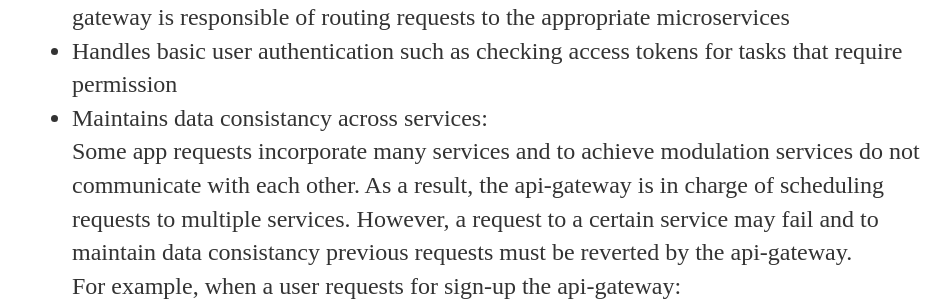
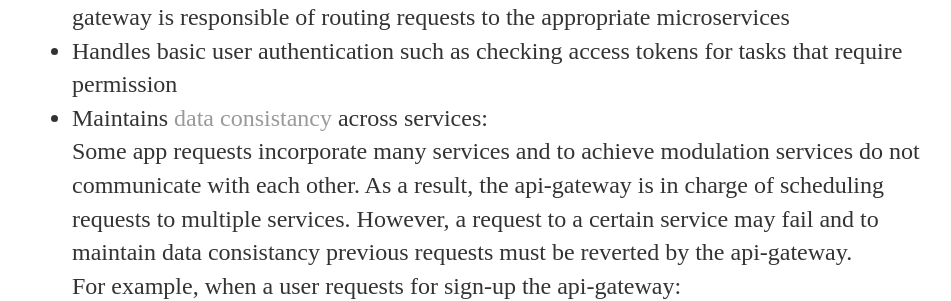
Before and after one commit to jcho7022/jcho7022.github.io, a Jekyll site: the page built from projects/float/index.html, in a window 1280 px wide and 900 px high, scrolled down 2306 px. Shown: the part 155-456 px from the top of the window, without its empty margins (160-1111 px from the left). Built offline with Jekyll 4.4.1, drawn with Linux system fonts in a browser that asks for light colours; part of the change alters nothing that is shown.

```diff
--- a/projects/float/index.html
+++ b/projects/float/index.html
@@ -28,7 +28,7 @@ and search up items using a <a href="https://jcho7022.github.io/projects/float/e
 <ul class="Functionality">
 				<li>All app requests except instant messaging requests are made to the api-gateway. The api-gateway is responsible of routing requests to the appropriate microservices</li>
 				<li>Handles basic user authentication such as checking access tokens for tasks that require permission<br></li>
-				<li>Maintains data consistancy across services: <br>
+				<li>Maintains <a href="https://microservices.io/patterns/data/saga.html">data consistancy</a> across services: <br>
           Some app requests incorporate many services and to achieve modulation services do not communicate with each other.
           As a result, the api-gateway is in charge of scheduling requests to multiple services.
 	  However, a request to a certain service may fail and to maintain
```
